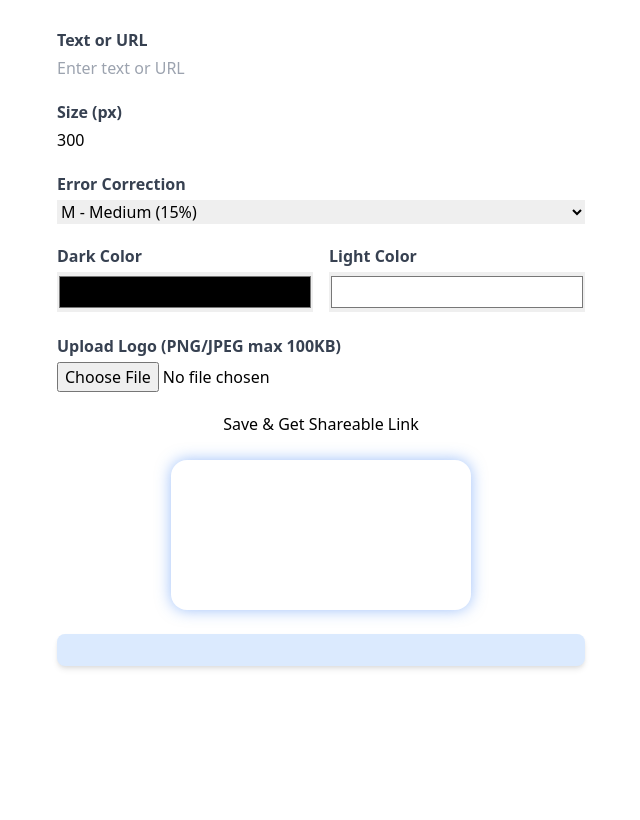
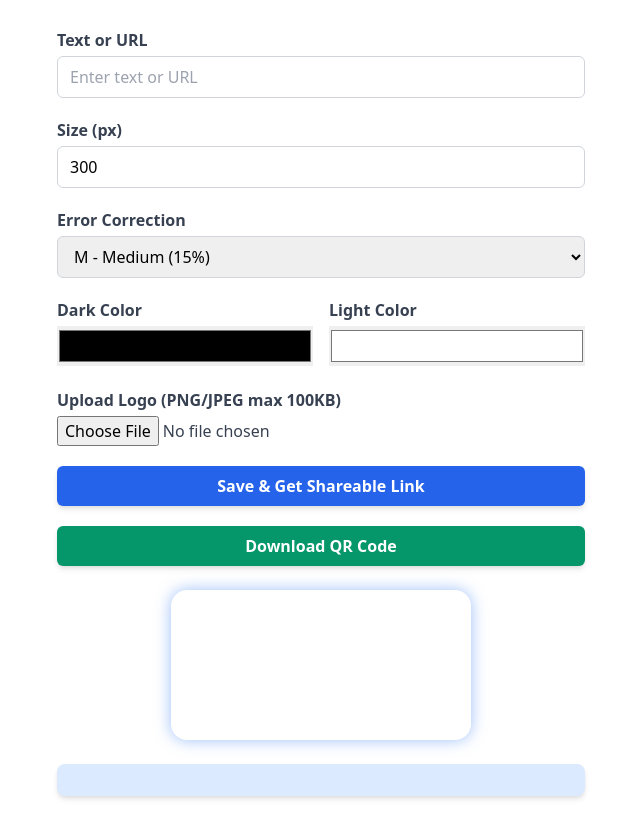
Before and after one commit to httpaju/qrcode, a website: page index.html in a window 1280 px wide. Shown: the part 64-884 px from the top of the page, without its empty margins (319-959 px from the left). Before the commit the page ends 800 px from the top, so only its background shows below. Drawn offline with nearby package versions, Linux system fonts and the light colour scheme.

Commit message:
Update index.html

```diff
--- a/index.html
+++ b/index.html
@@ -4,8 +4,9 @@
   <meta charset="UTF-8" />
   <meta name="viewport" content="width=device-width, initial-scale=1" />
   <title>AJ QR Code Generator</title>
+  <link rel="icon" type="image/png" href="/favicon.png">
 
-  <!-- Windtail CSS CDN -->
+  <!-- Tailwind CSS CDN -->
   <link href="https://unpkg.com/tailwindcss@^2/dist/tailwind.min.css" rel="stylesheet" />
 
   <style>
@@ -14,7 +15,6 @@
       transition: background-color 0.5s ease, color 0.5s ease, box-shadow 0.5s ease;
     }
 
-    /* Canvas rounded with shadow */
     canvas {
       border-radius: 1rem;
       box-shadow: 0 0 15px rgb(59 130 246 / 0.5);
@@ -24,18 +24,17 @@
       background-color: white;
     }
 
-    /* Dark mode overrides */
     @media (prefers-color-scheme: dark) {
       body {
         background-color: #121212;
-        color: #e0e7ff; /* light blue-ish */
+        color: #e0e7ff;
       }
       canvas {
         background-color: white;
         box-shadow: 0 0 15px rgb(96 165 250 / 0.5);
       }
       input, select {
-        background-color: #1e293b; /* dark slate */
+        background-color: #1e293b;
         color: #e0e7ff;
         box-shadow: inset 0 0 6px #0008;
       }
@@ -45,12 +44,12 @@
         outline: none;
       }
       button {
-        background-color: #2563eb; /* blue-600 */
+        background-color: #2563eb;
         color: white;
         box-shadow: 0 4px 14px rgb(96 165 250 / 0.7);
       }
       button:hover {
-        background-color: #1d4ed8; /* blue-700 */
+        background-color: #1d4ed8;
       }
       label {
         color: #a5b4fc;
@@ -72,14 +71,16 @@
   </h1>
 
   <form id="qrForm" class="space-y-5">
-    <label class="block">
+      <label class="block">
       <span class="block mb-1 font-semibold text-gray-700 dark:text-gray-300">Text or URL</span>
       <input
         id="text"
         type="text"
         placeholder="Enter text or URL"
-        class="input input-bordered w-full dark:bg-slate-700 dark:text-gray-200"
         required
+        class="w-full rounded-md border border-gray-300 px-3 py-2 placeholder-gray-400
+               focus:outline-none focus:ring-2 focus:ring-blue-500 focus:border-blue-500
+               dark:bg-slate-700 dark:text-gray-200 dark:placeholder-gray-400"
       />
     </label>
 
@@ -91,7 +92,9 @@
         value="300"
         min="100"
         max="1000"
-        class="input input-bordered w-full dark:bg-slate-700 dark:text-gray-200"
+        class="w-full rounded-md border border-gray-300 px-3 py-2
+               focus:outline-none focus:ring-2 focus:ring-blue-500 focus:border-blue-500
+               dark:bg-slate-700 dark:text-gray-200"
       />
     </label>
 
@@ -99,7 +102,9 @@
       <span class="block mb-1 font-semibold text-gray-700 dark:text-gray-300">Error Correction</span>
       <select
         id="errorCorrection"
-        class="select select-bordered w-full dark:bg-slate-700 dark:text-gray-200"
+        class="w-full rounded-md border border-gray-300 px-3 py-2
+               focus:outline-none focus:ring-2 focus:ring-blue-500 focus:border-blue-500
+               dark:bg-slate-700 dark:text-gray-200"
       >
         <option value="L">L - Low (7%)</option>
         <option value="M" selected>M - Medium (15%)</option>
@@ -140,29 +145,36 @@
         id="logoInput"
         type="file"
         accept="image/png, image/jpeg"
-        class="file-input file-input-bordered w-full dark:bg-slate-700 dark:text-gray-200"
+        class="w-full text-gray-700 dark:text-gray-300"
       />
     </label>
-
     <button
       id="saveBtn"
       type="button"
-      class="btn btn-primary w-full mt-6"
+      class="w-full mt-6 bg-blue-600 hover:bg-blue-700 text-white font-semibold py-2 rounded-md
+             shadow-md transition-colors duration-300 focus:outline-none focus:ring-2 focus:ring-blue-500"
     >
       Save & Get Shareable Link
+    </button>
+
+    <button
+      id="downloadBtn"
+      type="button"
+      class="w-full mt-3 bg-green-600 hover:bg-green-700 text-white font-semibold py-2 rounded-md
+             shadow-md transition-colors duration-300 focus:outline-none focus:ring-2 focus:ring-green-500"
+    >
+      Download QR Code
     </button>
   </form>
 
   <canvas id="qrCanvas" aria-label="QR Code preview"></canvas>
 
-  <div
-    id="shareLink"
-    class="mt-6 rounded-lg p-4 bg-blue-100 text-blue-700 shadow-md break-words dark:bg-slate-800 dark:text-blue-300"
-  ></div>
+  <div id="shareLink" class="mt-6 rounded-lg p-4 bg-blue-100 text-blue-700 shadow-md break-words dark:bg-slate-800 dark:text-blue-300"></div>
 
   <script src="https://cdn.jsdelivr.net/npm/qrcode-generator@1.4.4/qrcode.min.js"></script>
   <script>
-    const textInput = document.getElementById('text');
+    // [All previous JS remains unchanged above here]
+   const textInput = document.getElementById('text');
     const sizeInput = document.getElementById('size');
     const errorInput = document.getElementById('errorCorrection');
     const colorDarkInput = document.getElementById('colorDark');
@@ -309,6 +321,14 @@
         shareLinkDiv.textContent = 'Error saving QR code: ' + err.message;
       }
     });
+    // Download button logic
+    const downloadBtn = document.getElementById('downloadBtn');
+    downloadBtn.addEventListener('click', () => {
+      const link = document.createElement('a');
+      link.download = 'aj-qrcode.png';
+      link.href = canvas.toDataURL('image/png');
+      link.click();
+    });
   </script>
 </body>
 </html>
```
